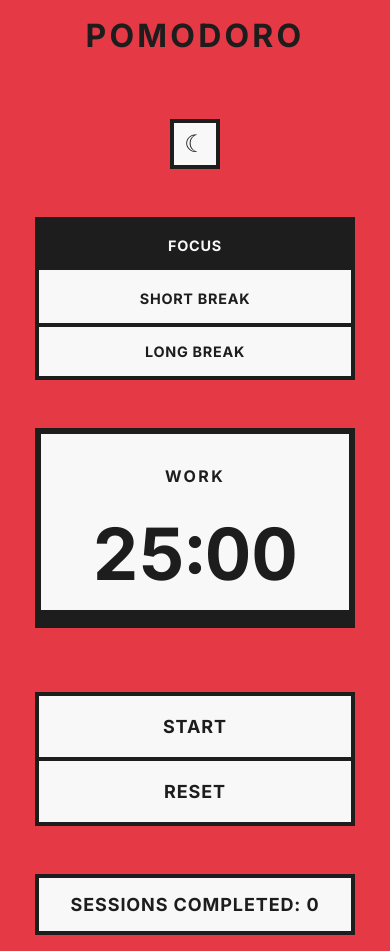
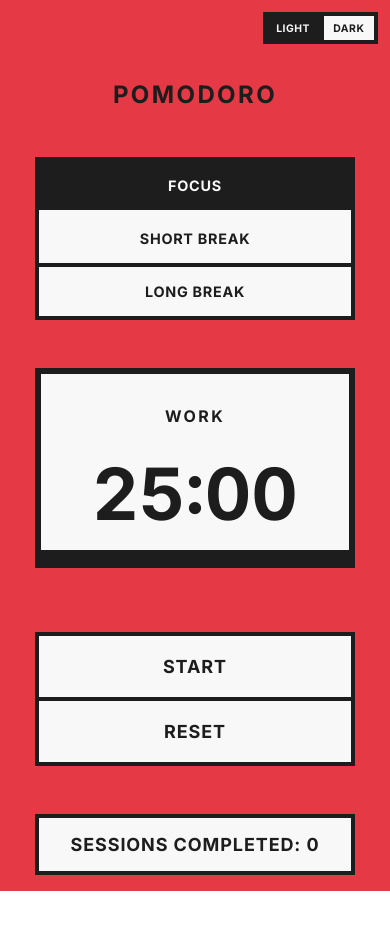
Before and after one commit to elvisdsz/pomodoro, a React (Vite) app: page / in a window 390 px wide. After the commit the page ends 891 px from the top, so only its background shows below. Built offline with nearby package versions, Linux system fonts and the light colour scheme.

Commit message:
Convert dark mode button into a responsive switch

```diff
--- a/src/App.css
+++ b/src/App.css
@@ -119,13 +119,22 @@ body {
 }
 
 .app.dark .dark-mode-toggle {
-  background: #2D2D2D;
-  color: #F8F8F8;
   border-color: #F8F8F8;
 }
 
-.app.dark .dark-mode-toggle:hover {
+.app.dark .theme-btn {
+  background: #2D2D2D;
+  color: #F8F8F8;
+  border-right-color: #F8F8F8;
+}
+
+.app.dark .theme-btn:hover {
   background: #d7d7d7;
+  color: #1D1D1D;
+}
+
+.app.dark .theme-btn.active {
+  background: #F8F8F8;
   color: #1D1D1D;
 }
 
@@ -137,12 +146,7 @@ body {
 }
 
 .header {
-  display: flex;
-  align-items: center;
-  justify-content: center;
-  gap: 2rem;
   margin-bottom: 3rem;
-  position: relative;
 }
 
 .title {
@@ -155,25 +159,42 @@ body {
 }
 
 .dark-mode-toggle {
-  position: absolute;
-  right: 0;
-  top: 50%;
-  transform: translateY(-50%);
+  position: fixed;
+  top: 2rem;
+  right: 2rem;
+  display: grid;
+  grid-template-columns: 1fr 1fr;
+  gap: 0;
+  border: 4px solid #1D1D1D;
+  z-index: 1000;
+}
+
+.theme-btn {
+  padding: 0.5rem 1rem;
+  border: none;
+  border-right: 4px solid #1D1D1D;
   background: #F8F8F8;
-  border: 4px solid #1D1D1D;
   color: #1D1D1D;
-  font-size: 1.5rem;
-  width: 50px;
-  height: 50px;
+  font-size: 0.8rem;
+  font-weight: 700;
   cursor: pointer;
   transition: all 0.2s ease;
-  display: flex;
-  align-items: center;
-  justify-content: center;
+  font-family: 'Inter', sans-serif;
+  text-transform: uppercase;
+  letter-spacing: 0.05em;
 }
 
-.dark-mode-toggle:hover {
+.theme-btn:last-child {
+  border-right: none;
+}
+
+.theme-btn:hover {
   background: #464646;
+  color: #F8F8F8;
+}
+
+.theme-btn.active {
+  background: #1D1D1D;
   color: #F8F8F8;
 }
 
@@ -318,6 +339,7 @@ body {
   .title {
     font-size: 2rem;
     margin-bottom: 2rem;
+    padding-right: 0;
   }
 
   .time {
@@ -357,16 +379,33 @@ body {
 
   .container {
     padding: 1rem;
+    padding-top: 5rem;
   }
 
   .dark-mode-toggle {
-    position: static;
-    transform: none;
-    margin-top: 1rem;
+    top: 1rem;
+    right: 1rem;
+    grid-template-columns: auto auto;
   }
 
-  .header {
-    flex-direction: column;
-    gap: 1rem;
+  .theme-btn {
+    padding: 0.4rem 0.75rem;
+    font-size: 0.7rem;
   }
 }
+
+@media (max-width: 480px) {
+  .title {
+    font-size: 1.5rem;
+  }
+
+  .dark-mode-toggle {
+    top: 0.75rem;
+    right: 0.75rem;
+  }
+
+  .theme-btn {
+    padding: 0.35rem 0.6rem;
+    font-size: 0.65rem;
+  }
+}
--- a/src/App.jsx
+++ b/src/App.jsx
@@ -124,12 +124,23 @@ function App() {
 
   return (
     <div className={`app ${mode} ${isDarkMode ? 'dark' : ''}`}>
+      <div className="dark-mode-toggle">
+        <button
+          className={`theme-btn ${!isDarkMode ? 'active' : ''}`}
+          onClick={() => setIsDarkMode(false)}
+        >
+          Light
+        </button>
+        <button
+          className={`theme-btn ${isDarkMode ? 'active' : ''}`}
+          onClick={() => setIsDarkMode(true)}
+        >
+          Dark
+        </button>
+      </div>
       <div className="container">
         <div className="header">
           <h1 className="title">POMODORO</h1>
-          <button className="dark-mode-toggle" onClick={() => setIsDarkMode(!isDarkMode)}>
-            {isDarkMode ? '☀' : '☾'}
-          </button>
         </div>
 
         <div className="mode-selector">
```
